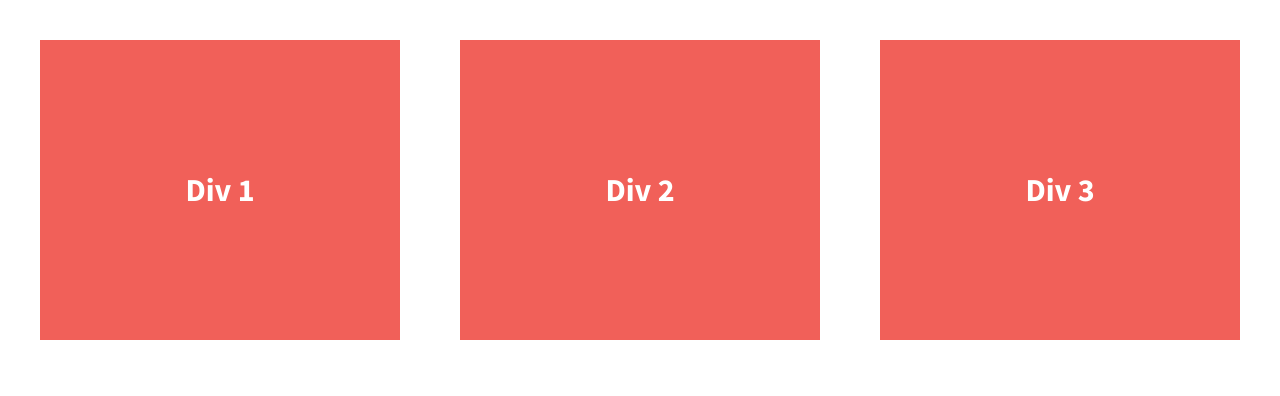
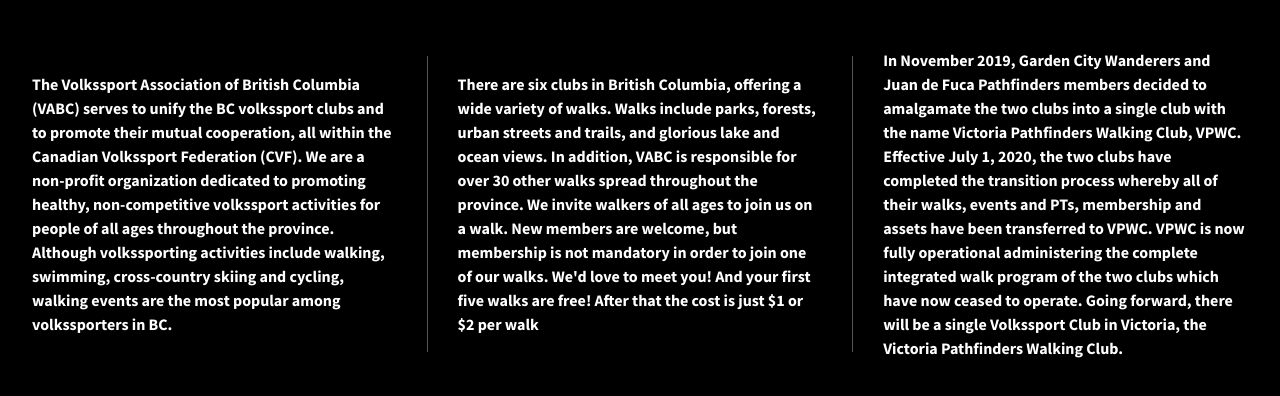
Before and after one commit to MegsTheCoder/divs-flexbox-starter, a plain HTML site: page index.html in a window 1280 px wide. Drawn offline with nearby package versions, Linux system fonts and the light colour scheme.

Commit message:
Changed to volksport content

```diff
--- a/css/main.css
+++ b/css/main.css
@@ -97,35 +97,36 @@ textarea {
 
 
 html {
-  background-color: #fff;
+  background-color: black;
   height: 100%;
+  width:100%;
 }
 
 body {
   font-family: 'Source Sans Pro', sans-serif;
+  font-weight: 700;
   padding: 2em;
-  font-size: 1.25em;
   height: 100%;
+  color: white;
 }
 
 .wrapper {
   /*add display:flex and set justify-content to space-between*/
   display:flex;
   justify-content: space-between;
-  font-weight: 700;
+  align-items: center;
+  flex-flow: row wrap;
+
 }
 
 .div-1, .div-2, .div-3 {
   /*give the divs a width of 30%, add display:flex, set justify-content and align-items to center*/
   display: flex;
-  width: 30%;
   justify-content: center;
   align-items: center;
-  color: #fff;
   line-height: 1.5em;
-  font-size: 1.6em;
-  background-color: #f16059;
-  height: 300px;
+  font-size: 1em;
+  height: auto;
 }
 
 
@@ -205,6 +206,16 @@ body {
     clear: both;
 }
 
+@media all and (min-width: 1200px) {
+    .div-1, .div-2, .div-3 {
+      flex-basis: 30%;
+    }
+
+    .div-1, .div-2 {
+      border-right: 1px solid #555;
+      padding-right: 30px;
+    }
+}
 /* ==========================================================================
    EXAMPLE Media Queries for Responsive Design.
    These examples override the primary ('mobile first') styles.
--- a/index.html
+++ b/index.html
@@ -23,13 +23,15 @@
 
         <section class="wrapper">
             <div class="div-1">
-                Div 1
+                <p>The Volkssport Association of British Columbia (VABC) serves to unify the BC volkssport clubs and to promote their mutual cooperation, all within the Canadian Volkssport Federation (CVF). We are a non-profit organization dedicated to promoting healthy, non-competitive volkssport activities for people of all ages throughout the province. Although volkssporting activities include walking, swimming, cross-country skiing and cycling, walking events are the most popular among volkssporters in BC.</p>
             </div>
             <div class="div-2">
-                Div 2
+                <p>There are six clubs in British Columbia, offering a wide variety of walks.  Walks include parks, forests,  urban streets and trails, and glorious lake and ocean views. In addition, VABC is responsible for over 30 other walks spread throughout the province. We invite walkers of all ages to join us on a walk. New members are welcome, but membership is not mandatory in order to join one of our walks. We'd love to meet you! And your first five walks are free! After that the cost is just $1 or $2 per walk</p>
             </div>
             <div class="div-3">
-                Div 3
+                <p>In November 2019, Garden City Wanderers and Juan de Fuca Pathfinders members decided to amalgamate the two clubs into a single club with the name Victoria Pathfinders Walking Club, VPWC.
+
+Effective July 1, 2020, the two clubs have completed the  transition process whereby all of their walks, events and PTs, membership and assets have been transferred to  VPWC.  VPWC is now fully operational administering the complete integrated walk program of the two clubs which have now ceased to operate. Going forward, there will be a single Volkssport Club in Victoria, the Victoria Pathfinders Walking Club.</p>
             </div>
         </section>
 
```
